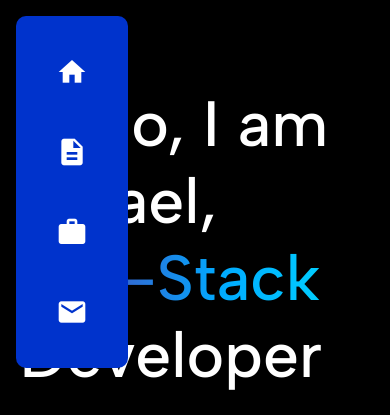
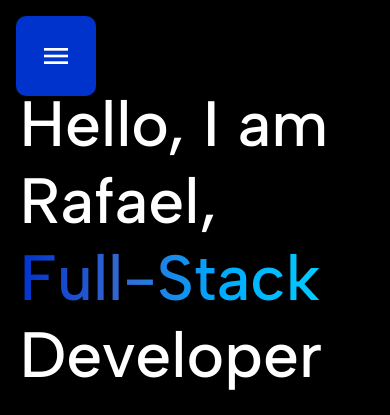
Before and after one commit to rafaelbardsouza/portfoliov2, a React (Vite) app: page / in a window 390 px wide. Shown: the top 415 px of the page. Built offline with nearby package versions, Linux system fonts and the light colour scheme.

Commit message:
feat: navbar responsivity

```diff
--- a/src/components/Navbar.jsx
+++ b/src/components/Navbar.jsx
@@ -1,6 +1,9 @@
-import '../styles/nav.scss'
+import React, { useState } from 'react';
+import '../styles/nav.scss';
 
 export default function Navbar() {
+    const [isOpen, setIsOpen] = useState(false);
+
     const handleScroll = (id) => {
         const element = document.getElementById(id);
         if (element) {
@@ -8,8 +11,14 @@ export default function Navbar() {
         }
     };
 
+    const toggleSidebar = () => {
+        setIsOpen(!isOpen);
+    };
+
     return (
-        <nav>
+        <>
+            <button className='nav-toggle' onClick={toggleSidebar}>menu</button>
+            <nav className={isOpen ? 'open' : ''}>
                 <div className="nav-item">
                     <a onClick={() => handleScroll('hero')}>home</a>
                     <span className="description">Home</span>
@@ -27,5 +36,6 @@ export default function Navbar() {
                     <span className="description">Contact</span>
                 </div>
             </nav>
-    )
+        </>
+    );
 }
--- a/src/styles/nav.scss
+++ b/src/styles/nav.scss
@@ -1,3 +1,18 @@
+.nav-toggle {
+    font-family: material icons;
+    font-size: 2rem;
+    height: 5rem;
+    width: 5rem;
+    background-color: #0033cc;
+    color: white;
+    border-radius: 10px;
+    border: none;
+    position: fixed;
+    display: none;
+    z-index: 10;
+    margin: 1rem;
+}
+
 nav {
     z-index: 9;
     position: fixed;
@@ -9,6 +24,7 @@ nav {
     width: 5rem;
     padding: 1rem;
     border-radius: 10px;
+    transition: left 0.3s ease;
 
     .nav-item {
         cursor: pointer;
@@ -59,3 +75,19 @@ nav {
         }
     }
 }
+
+@media screen and (max-width: 1220px) {
+    .nav-toggle {
+        display: block;
+    }
+
+    nav {
+        width: 3rem;
+        margin-top: 5rem;
+        left: -250px;
+    }
+
+    nav.open {
+        left: 0;
+    }
+}
```
Lines whose indentation alone changed are shown as unchanged.
